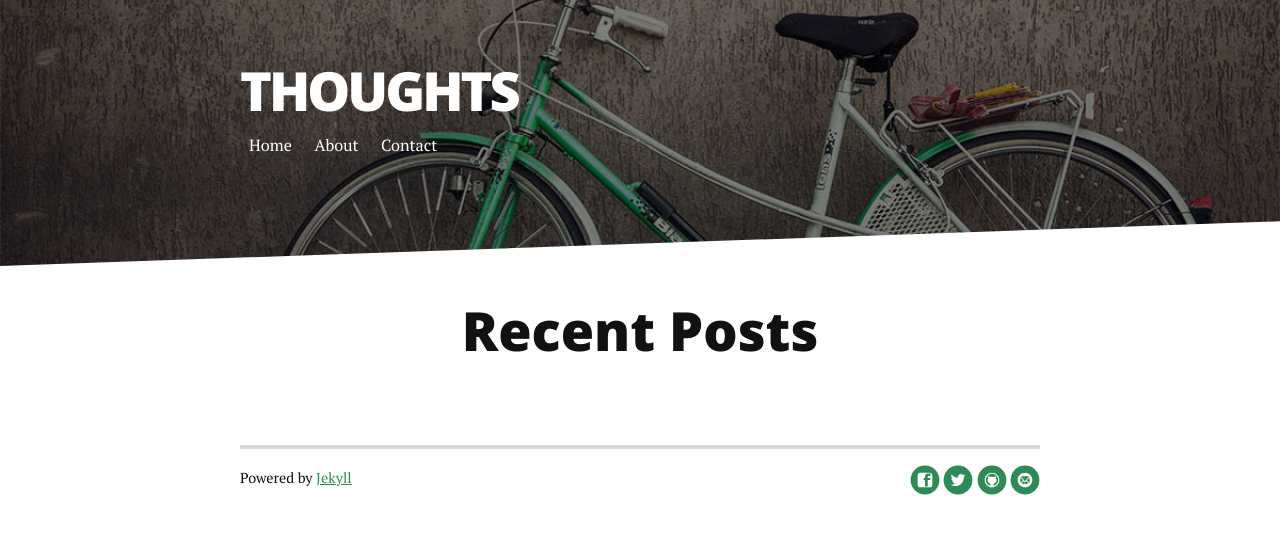
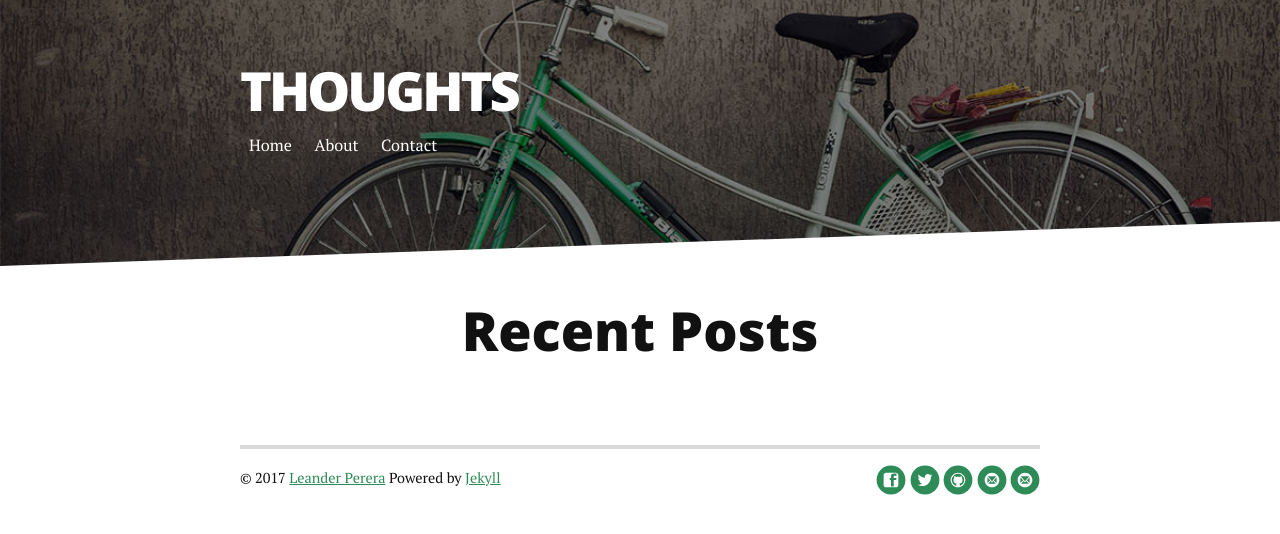
Before and after one commit to ltcperera/ltcperera.github.io, a Jekyll site: the page built from index.html, in a window 1280 px wide. Shown: the top 534 px of the page. Built offline with Jekyll 4.4.1, drawn with Linux system fonts in a browser that asks for light colours; nearby versions of some CDN libraries; the list of posts is cut into pages by our own code.

Commit message:
Added MIT LICENSE. Added link to linked-in profile.

```diff
--- a/_config.yml
+++ b/_config.yml
@@ -23,6 +23,7 @@ social:
    github: ltcperera
    twitter: ltcperera
    facebook: ltcperera
-   email: ltcperera@gmail.com
+   linkedin: leanderperera
+   email: ltcperera
 
 google_analytics: "UA-97013803-1"
--- a/_includes/footer.html
+++ b/_includes/footer.html
@@ -1,6 +1,6 @@
 <div class="footer">
    <div class="container">
-      <p class="copy">Powered by <a href="http://jekyllrb.com">Jekyll</a></p>
+      <p class="copy">&copy; {{ site.time | date: '%Y' }} <a href="{{ "/" | prepend: site.baseurl }}">Leander Perera</a> Powered by <a href="http://jekyllrb.com">Jekyll</a></p>
 
       <div class="footer-links">
          <ul class="noList">
@@ -32,6 +32,13 @@
                   </svg>
             </a></li>
             {% endif %}
+            {% if site.social.linkedin %}
+            <li><a href="https://linkedin.com/in/{{ site.social.linkedin }}">
+                  <svg id="mail" class="custom-icon" version="1.1" xmlns="http://www.w3.org/2000/svg" xmlns:xlink="http://www.w3.org/1999/xlink" viewBox="0 0 100 100" style="height: 30px; width: 30px;"><circle class="outer-shape" cx="50" cy="50" r="48" style="opacity: 1;"></circle>
+                  <path class="inner-shape" style="opacity: 1;" transform="translate(25,25) scale(0.5)" d="M50,1C22.938,1,1,22.938,1,50s21.938,49,49,49s49-21.938,49-49S77.062,1,50,1z M25.5,25.5h49 c0.874,0,1.723,0.188,2.502,0.542L50,57.544L22.998,26.041C23.777,25.687,24.626,25.499,25.5,25.5L25.5,25.5z M19.375,68.375v-36.75 c0-0.128,0.005-0.256,0.014-0.383l17.96,20.953L19.587,69.958C19.448,69.447,19.376,68.916,19.375,68.375L19.375,68.375z M74.5,74.5 h-49c-0.541,0-1.072-0.073-1.583-0.212l17.429-17.429L50,66.956l8.653-10.096l17.429,17.429C75.572,74.427,75.041,74.5,74.5,74.5 L74.5,74.5z M80.625,68.375c0,0.541-0.073,1.072-0.211,1.583L62.652,52.195l17.96-20.953c0.008,0.127,0.014,0.255,0.014,0.383 L80.625,68.375L80.625,68.375z"></path>
+                  </svg>
+            </a></li>
+            {% endif %}
          </ul>
       </div>
    </div>
```
Also changed, not shown: 1 other file.
